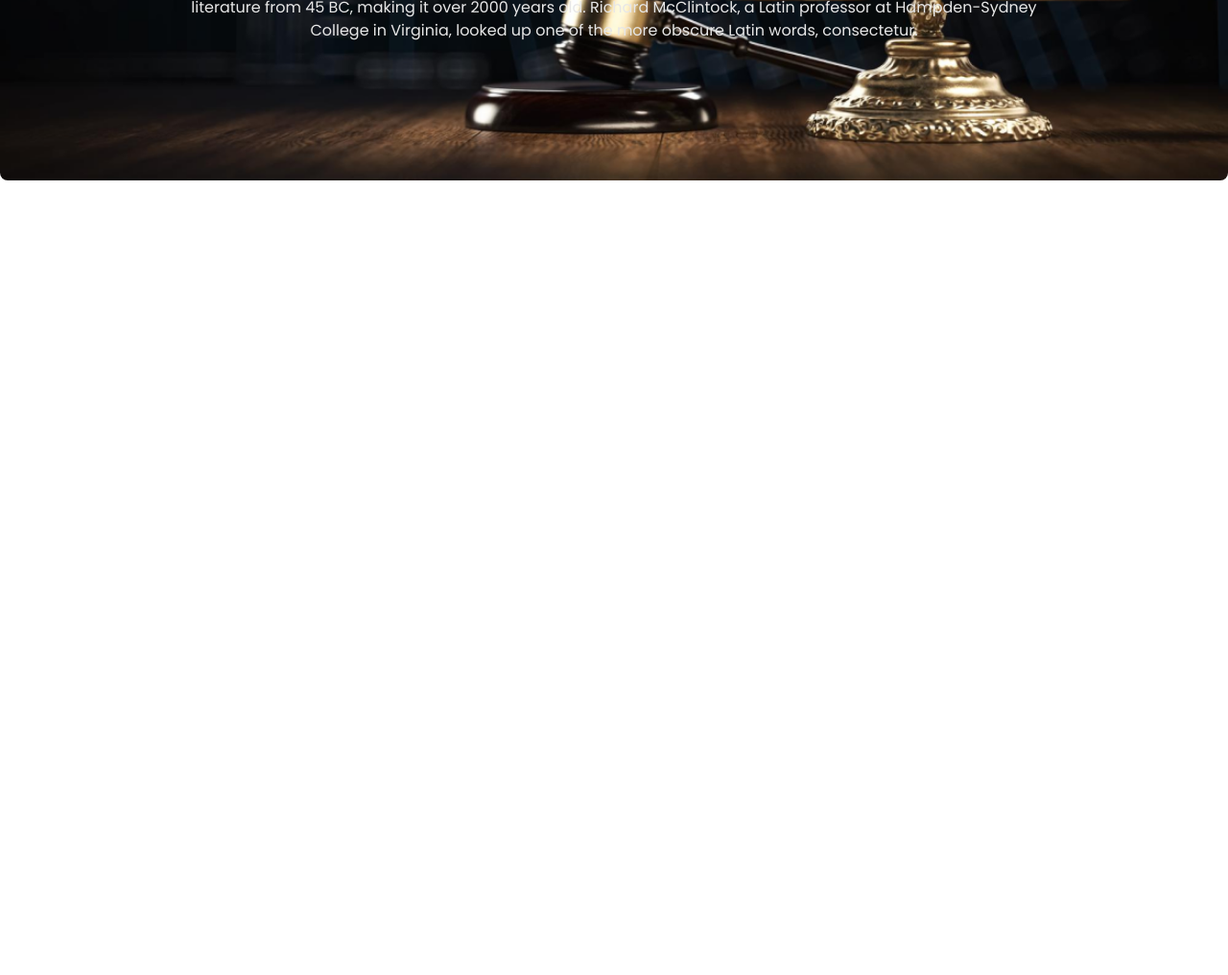
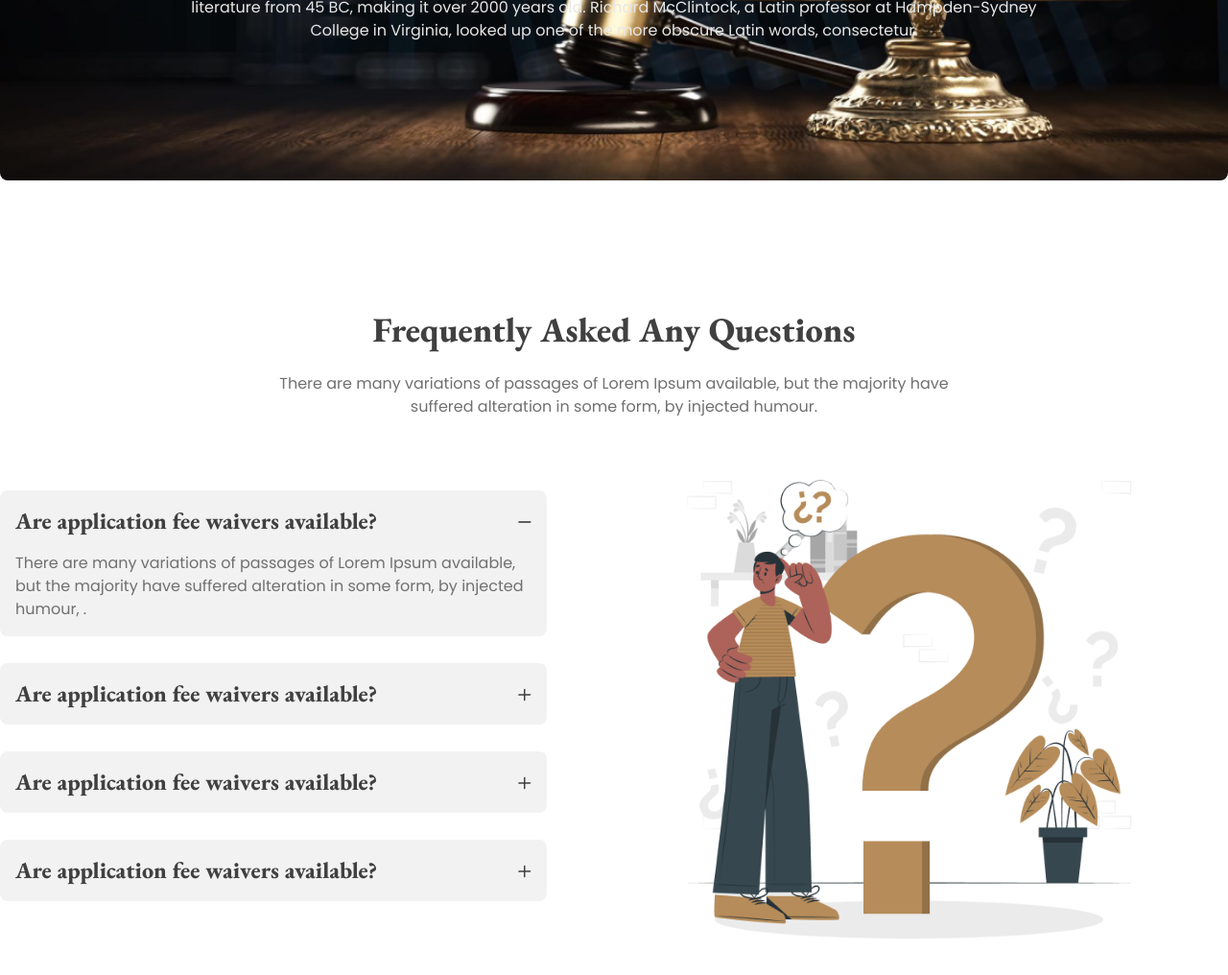
Before and after one commit to Irfankhan20/legal-solution-resources-by-me, a plain HTML site: page index.html in a window 1280 px wide. Shown: the part 2592-3608 px from the top of the page at 96% size. Before the commit the page ends 2892 px from the top, so only its background shows below. Drawn offline with nearby package versions, Linux system fonts and the light colour scheme.

Commit message:
faq section done

```diff
--- a/index.html
+++ b/index.html
@@ -223,6 +223,70 @@
                 </div>
             </div>
         </section>
+
+        <!-- Frequently Asked Any Questions -->
+        <section>
+            <div class=" mb-28">
+                <!-- Frequently Asked Any Questions text  -->
+                <div>
+                    <h2 class="text-[#414040] text-center font-ebgaramond text-4xl font-extrabold p-6">Frequently Asked Any Questions</h2>
+                    <p class=" text-color-primary font-poppins leading-6 text-center pb-16">There are many variations of passages of Lorem Ipsum available, but the majority have <br> suffered alteration in some form, by injected humour.</p>
+                </div>
+
+
+                <!-- Frequently Asked Any Questions content  -->
+                <div class="flex justify-between items-center">
+                    <!-- content question  -->
+                    <div class="w-[570px]">
+                        <!-- q-1  -->
+                        <div class="collapse collapse-plus rounded-lg bg-base-200 mb-7">
+                            <input type="radio" name="my-accordion-3" checked="checked" />
+                        <div class="collapse-title text-2xl font-extrabold text-[#414040] font-ebgaramond">
+                                Are application fee waivers available?
+                            </div>
+                            <div class="collapse-content">
+                              <p class="text-color-primary font-poppins leading-6">There are many variations of passages of Lorem Ipsum available, but the majority have suffered alteration in some form, by injected humour, . </p>
+                            </div>
+                          </div>
+                          <!-- q-2  -->
+                          <div class="collapse collapse-plus rounded-lg bg-base-200 mb-7">
+                            <input type="radio" name="my-accordion-3" />
+                            <div class="collapse-title text-2xl font-extrabold text-[#414040] font-ebgaramond">
+                                Are application fee waivers available?
+                            </div>
+                            <div class="collapse-content">
+                              <p class="text-color-primary font-poppins leading-6">There are many variations of passages of Lorem Ipsum available, but the majority have suffered alteration in some form, by injected humour, .</p>
+                            </div>
+                          </div>
+                          <!-- q-3  -->
+                          <div class="collapse collapse-plus rounded-lg bg-base-200 mb-7">
+                            <input type="radio" name="my-accordion-3" />
+                            <div class="collapse-title text-2xl font-extrabold text-[#414040] font-ebgaramond">
+                                Are application fee waivers available?
+                            </div>
+                            <div class="collapse-content">
+                              <p class="text-color-primary font-poppins leading-6">There are many variations of passages of Lorem Ipsum available, but the majority have suffered alteration in some form, by injected humour, .</p>
+                            </div>
+                          </div>
+                          <!-- q-4  -->
+                          <div class="collapse collapse-plus rounded-lg bg-base-200 mb-7">
+                            <input type="radio" name="my-accordion-3" />
+                            <div class="collapse-title text-2xl font-extrabold text-[#414040] font-ebgaramond">
+                              Are application fee waivers available?
+                            </div>
+                            <div class="collapse-content">
+                              <p class="text-color-primary font-poppins leading-6">There are many variations of passages of Lorem Ipsum available, but the majority have suffered alteration in some form, by injected humour, .</p>
+                            </div>
+                          </div>
+                    </div>
+
+                    <!-- content image  -->
+                    <div class="">
+                        <img class="w-10/12" src="./images/faq.png" alt="">
+                    </div>
+                </div>
+            </div>
+        </section>
     </main>
 
 
```
